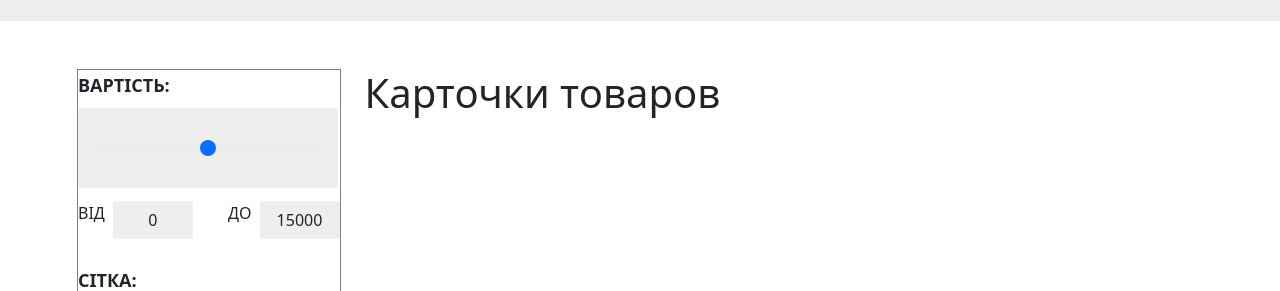
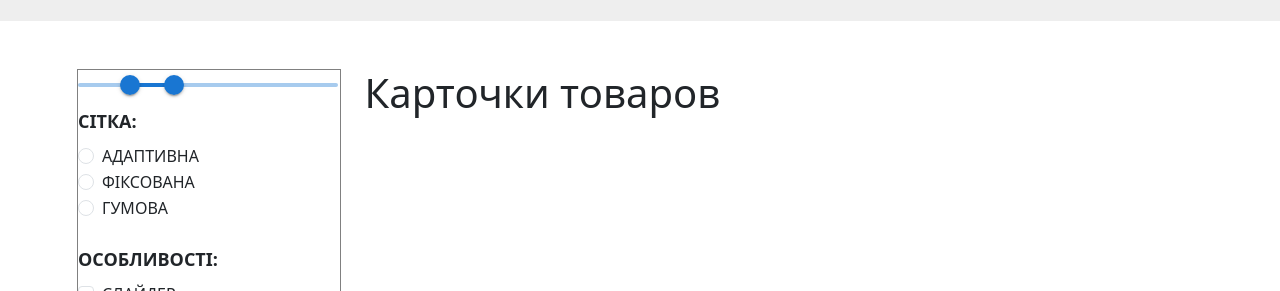
Before and after one commit to xSemuel/project-nerds, a React (Create React App) app: page /store in a window 1280 px wide. Shown: the part 223-514 px from the top of the page. Built offline with nearby package versions, Linux system fonts and the light colour scheme.

Commit message:
feat: added RangeSlider for material ui to RangeFilter component

```diff
--- a/package.json
+++ b/package.json
@@ -3,6 +3,8 @@
   "version": "0.1.0",
   "private": true,
   "dependencies": {
+    "@emotion/react": "^11.11.1",
+    "@emotion/styled": "^11.11.0",
     "@mui/material": "^5.14.8",
     "@mui/styled-engine-sc": "^5.14.8",
     "@testing-library/jest-dom": "^5.17.0",
--- a/src/components/range-filter/RangeFilter.jsx
+++ b/src/components/range-filter/RangeFilter.jsx
@@ -1,42 +1,70 @@
-// options = [{ text, name, defaultValue }]
+// // options = [{ text, name, defaultValue }]
 
-export const RangeFilter = (props) => {
-    const { options, min, max, /*onChange*/ } = props
+// export const RangeFilter = (props) => {
+//     const { options, min, max, /*onChange*/ } = props
 
-    // useId() hook
+//     // useId() hook
 
-    return (
-        <form className='filter-cost mb-4'>
-            <legend>Вартість:</legend>
-            <input
-                type="range"
-                className="form-range range-controls"
-                // min="0"
-                // max="15000"
-                min={min}
-                max={max}
-                id="customRange"
-                value=''
-                // ref={inputRange}
-            />
+//     return (
+//         <form className='filter-cost mb-4'>
+//             <legend>Вартість:</legend>
+//             <input
+//                 type="range"
+//                 className="form-range range-controls"
+//                 // min="0"
+//                 // max="15000"
+//                 min={min}
+//                 max={max}
+//                 id="customRange"
+//                 value=''
+//                 // ref={inputRange}
+//             />
 
-            <div className="d-flex justify-content-between">
-                {options.map(({ text, name, defaultValue }) =>
-                    <label key={text} className="d-flex align-content-center ">
-                        <div className="">
-                            <p className="">{text}</p>
-                        </div>
+//             <div className="d-flex justify-content-between">
+//                 {options.map(({ text, name, defaultValue }) =>
+//                     <label key={text} className="d-flex align-content-center ">
+//                         <div className="">
+//                             <p className="">{text}</p>
+//                         </div>
 
-                        <input
-                            className='inut-range__number'
-                            type="number"
-                            name={name}
-                            defaultValue={defaultValue}
-                            id="customRange"
-                        />
-                    </label>
-                )}
-            </div>
-        </form>
-    )
+//                         <input
+//                             className='inut-range__number'
+//                             type="number"
+//                             name={name}
+//                             defaultValue={defaultValue}
+//                             id="customRange"
+//                         />
+//                     </label>
+//                 )}
+//             </div>
+//         </form>
+//     )
+// }
+
+import { useState} from 'react';
+import Box from '@mui/material/Box';
+import Slider from '@mui/material/Slider';
+
+function valuetext(value) {
+  return `${value}°C`;
 }
+
+export function RangeFilter() {
+  const [value, setValue] = useState([20, 37]);
+
+  const handleChange = (event, newValue) => {
+    setValue(newValue);
+  };
+
+  return (
+    <Box sx={{ width: 260 }}>
+      <Slider
+        getAriaLabel={() => 'Temperature range'}
+        value={value}
+        onChange={handleChange}
+        valueLabelDisplay="auto"
+        getAriaValueText={valuetext}
+      />
+    </Box>
+  );
+}
```
Also changed, not shown: 1 other file (tests, documents, lock files or other folders).
